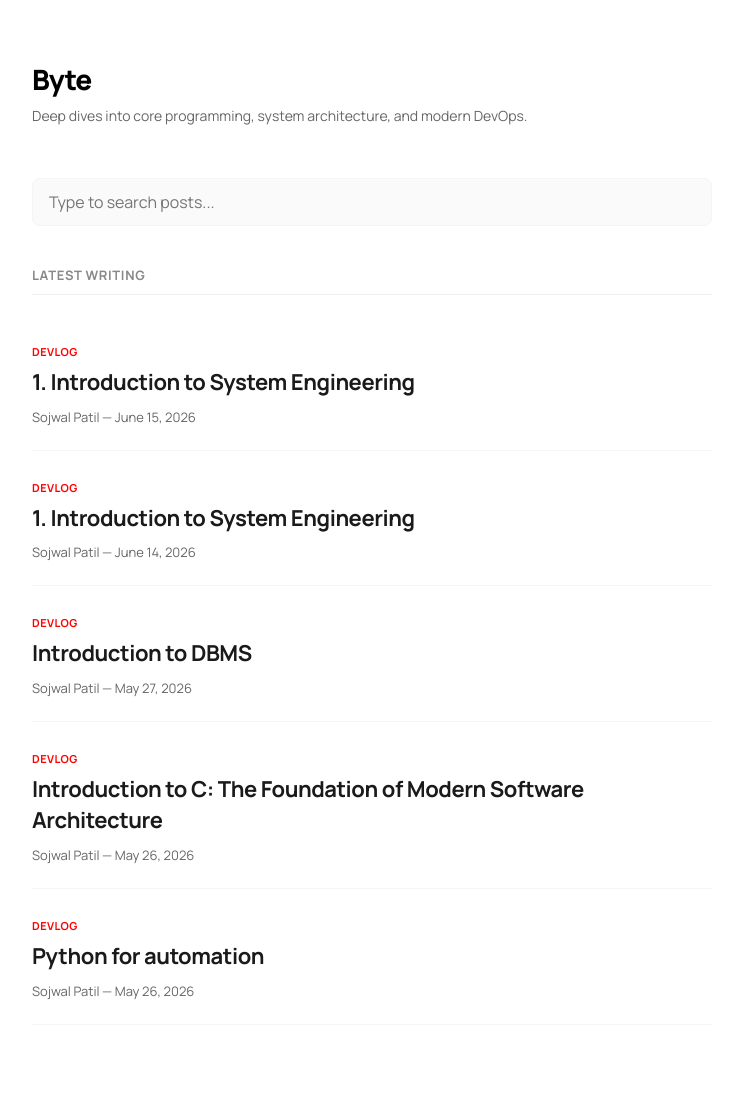
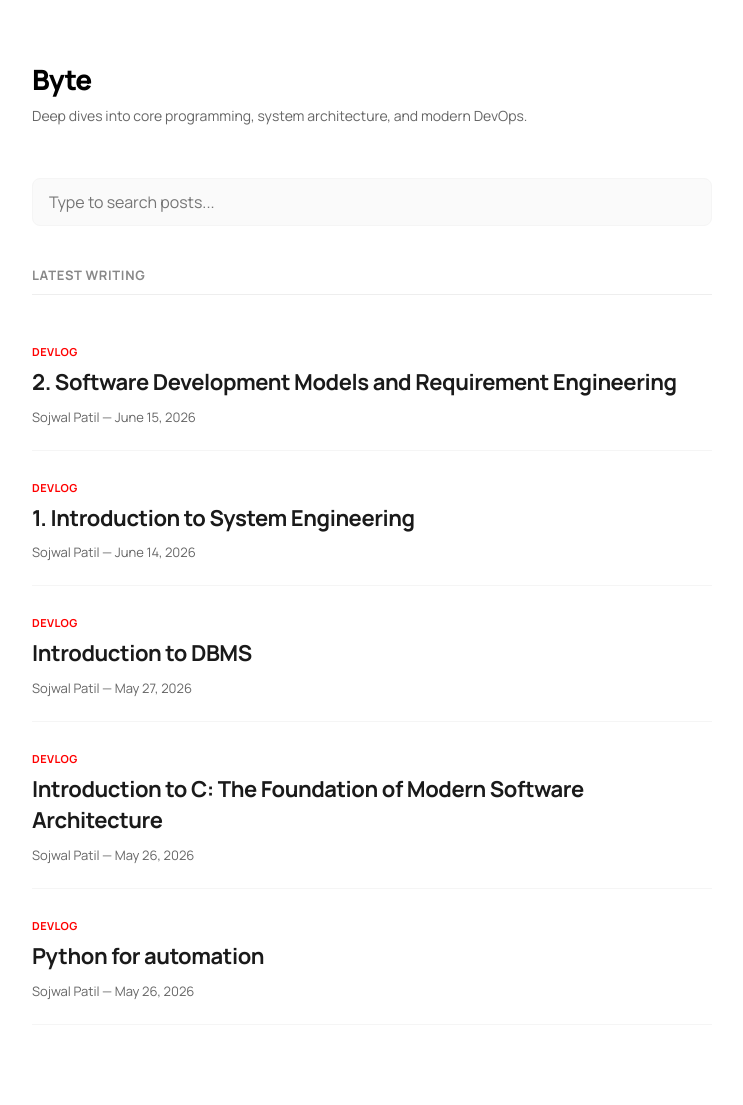
Before and after one commit to examli/examli.github.io, a Jekyll site: the page built from index.html, in a window 1280 px wide. Shown: the whole page, without its empty margins (268-1011 px from the left). Built offline with Jekyll 4.4.1, drawn with Linux system fonts in a browser that asks for light colours; comment, search, counter and statistics services are not loaded.

Commit message:
Update 2026-06-15-Software-Development-Models-and-Requirement-Engineering-Software-Engineering-and-Testing.md

```diff
--- a/_posts/2026-06-15-Software-Development-Models-and-Requirement-Engineering-Software-Engineering-and-Testing.md
+++ b/_posts/2026-06-15-Software-Development-Models-and-Requirement-Engineering-Software-Engineering-and-Testing.md
@@ -1,6 +1,6 @@
 ---
 layout: default
-title: "1. Introduction to System Engineering"
+title: "2. Software Development Models and Requirement Engineering"
 category: "Programming"
 ---
 
```
